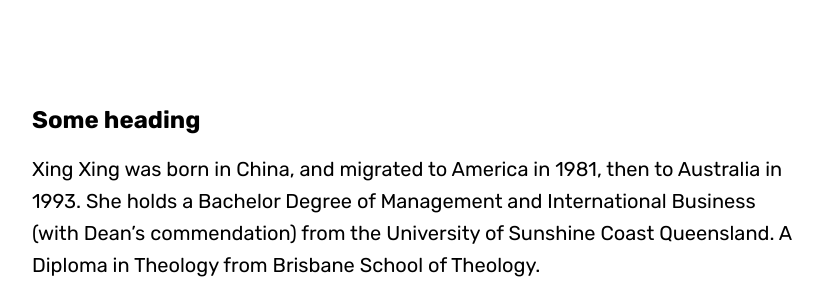
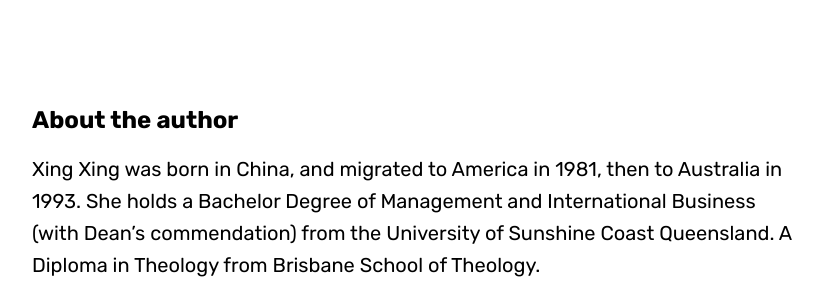
Before and after one commit to StanleyXue/StanleyXue.github.io, a Jekyll site: the page built from about.md, in a window 1280 px wide. Shown: the part 575-875 px from the top of the page, without its empty margins (224-1053 px from the left). Built offline with Jekyll 4.4.1, drawn with Linux system fonts in a browser that asks for light colours; some web fonts are replaced.

```diff
--- a/about.md
+++ b/about.md
@@ -10,15 +10,15 @@ published: true
 {% capture page_subtitle %}
 <img
     class="me"
-    alt="{{ author.name }}"
-    src="{{ site.author.photo | relative_url }}"
+    alt="{{ Cindy }}"
+    src="{{ uploads/xingxing.png | relative_url }}"
     srcset="{{ site.author.photo2x | relative_url }} 2x"
 />
 {% endcapture %}
 
 {% include page/title.html title=page.title subtitle=page_subtitle %}
 
-## Some heading
+## About the author
 
 Xing Xing was born in China, and migrated to America in 1981, then to Australia in 1993. She holds a Bachelor Degree of Management and International Business (with Dean's commendation) from the University of Sunshine Coast Queensland. A Diploma in Theology from Brisbane School of Theology.
 
```
